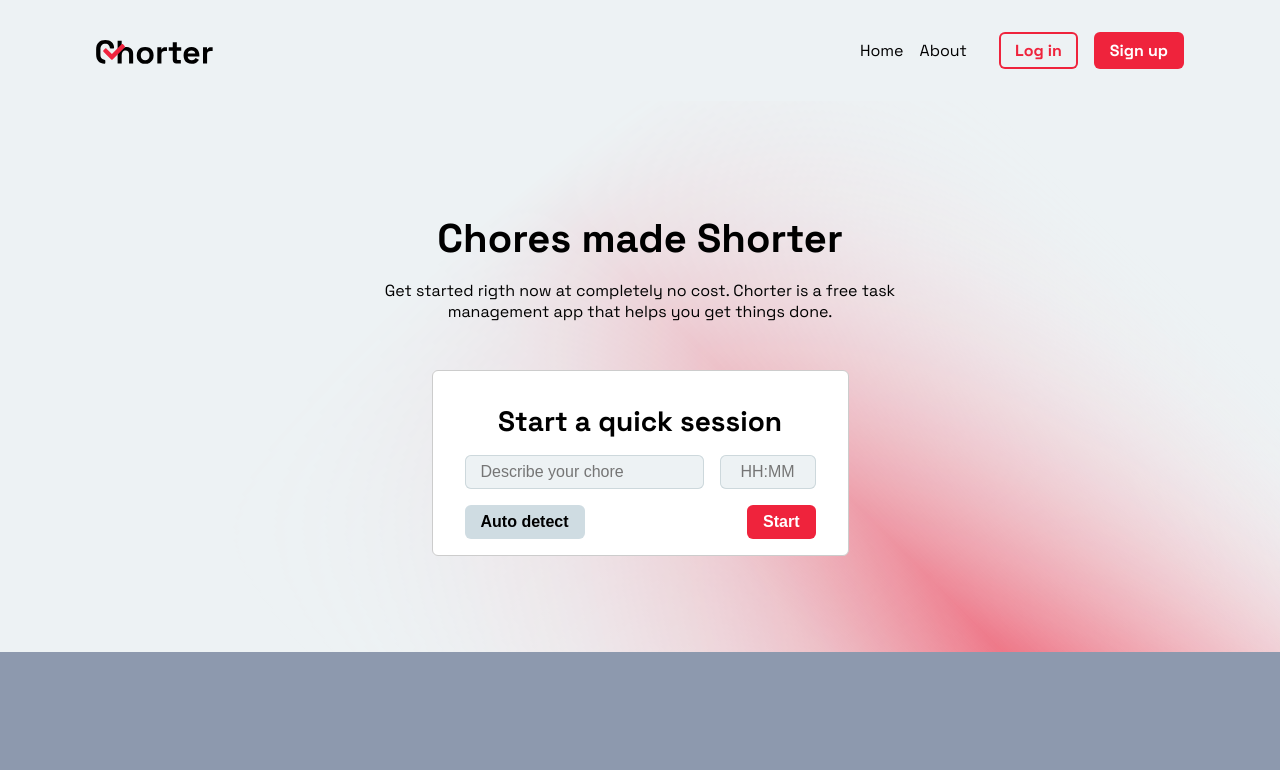
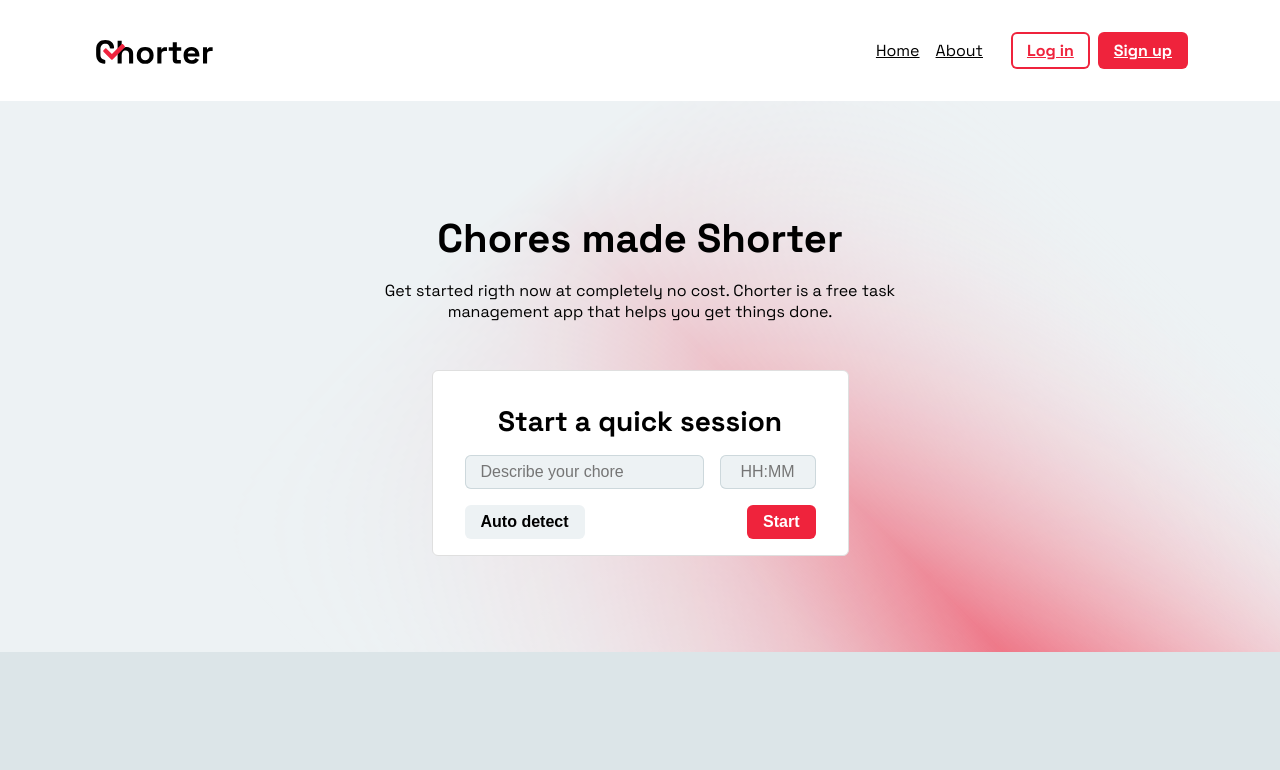
Before and after one commit to lutzseverino/dam-m04--chorter, a Next.js app: page / in a window 1280 px wide. Shown: the top 770 px of the page. Built offline with nearby package versions, Linux system fonts and the light colour scheme.

Commit message:
fix: organize css colors

```diff
--- a/components/Section.jsx
+++ b/components/Section.jsx
@@ -10,8 +10,7 @@ const StyledSection = styled.section`
   background-size: cover;
 
   background-color: ${({ isOpposite }) =>
-    isOpposite ? "#8d99ae" : "var(--background)"};
-  color: ${({ isOpposite }) => (isOpposite ? "white" : "black")};
+    isOpposite ? "var(--foreground-tone1)" : "var(--foreground)"};
 `;
 
 /**
@@ -32,6 +31,7 @@ const StyledSectionContent = styled.div`
 
   @media (max-width: 768px) {
     flex-direction: column;
+    padding: 48px 16px;
   }
 `;
 
--- a/components/actions/Button.jsx
+++ b/components/actions/Button.jsx
@@ -1,20 +1,21 @@
 import styled, { css } from "styled-components";
 import getSize from "./sizeUtils";
+
+import A from "../typography/Link";
 
 const getVariant = (variant) =>
   ({
     primary: css`
       background-color: var(--primary);
-      color: #fff;
+      color: var(--background);
     `,
     stroke: css`
-      background-color: transparent;
+      color: var(--primary);
       box-shadow: inset 0px 0px 0px 2px var(--primary);
-      color: var(--primary);
     `,
     secondary: css`
-      background-color: var(--secondary);
-      color: #000;
+      background-color: var(--foreground);
+      color: var(--background-opposite);
     `,
   }[variant]);
 
@@ -28,8 +29,6 @@ const StyledActionable = css`
   border: none;
 
   opacity: 1;
-  background-color: var(--primary);
-  color: #fff;
 
   font-weight: bold;
 
@@ -60,7 +59,7 @@ const StyledButton = styled.button`
   ${StyledActionable}
 `;
 
-const StyledA = styled.a`
+const StyledA = styled(A)`
   ${StyledActionable}
 `;
 
--- a/components/actions/Dialog.jsx
+++ b/components/actions/Dialog.jsx
@@ -3,10 +3,12 @@ import styled, { css } from "styled-components";
 
 const StyledBackdrop = styled.div`
   position: fixed;
+
   top: 0;
   left: 0;
   right: 0;
   bottom: 0;
+
   background: rgba(0, 0, 0, 0.5);
 `;
 
@@ -20,12 +22,14 @@ const StyledDialog = styled.div`
       transform: translate(-50%, -50%);
     `}
 
+  padding: 16px 32px;
+
   max-width: 64ch;
 
-  background: white;
-  padding: 16px 32px;
+  background: var(--background);
+
   border-radius: 6px;
-  border: 1px solid #cccccc;
+  border: 1px solid var(--background-border);
 `;
 
 const Dialog = ({ onClose, children, floating }) => {
--- a/components/actions/Input.jsx
+++ b/components/actions/Input.jsx
@@ -8,12 +8,12 @@ const StyledInput = styled.input`
   justify-content: space-between;
   align-items: center;
 
-  background-color: var(--background);
+  background-color: var(--foreground);
 
   border-radius: 6px;
   border: none;
 
-  box-shadow: inset 0px 0px 0px 1px var(--background-tone);
+  box-shadow: inset 0px 0px 0px 1px var(--foreground-border);
 
   ${({ size }) => getSize(size)}
 
@@ -23,8 +23,7 @@ const StyledInput = styled.input`
 
   &:disabled {
     cursor: not-allowed;
-    background-color: var(--background-tone);
-    box-shadow: inset 0px 0px 0px 1px var(--background-secondary-tone);
+    opacity: 0.5;
   }
 `;
 
--- a/styles/globals.css
+++ b/styles/globals.css
@@ -5,13 +5,27 @@
     "Roboto Mono", "Oxygen Mono", "Ubuntu Monospace", "Source Code Pro",
     "Fira Mono", "Droid Sans Mono", "Courier New", monospace;
 
-  --foreground: #000;
-  --background: #edf2f4;
-  --background-tone: #cdd8dc;
-  --background-secondary-tone: #b7c3c8;
+  /*
+  * Tones taken from https://colordesigner.io/
+  * Generate 8 tones, use first 2.
+  *
+  * Use the second tone for borders.
+  */
+  --primary: #ef233c;
 
-  --primary: #ef233c;
-  --secondary: #CFDCE2;
+  --background: white;
+  --background-opposite: black;
+
+  --foreground: #edf2f4;
+  --foreground-tone1: #dce5e8;
+  --foreground-tone2: #cdd8dc;
+
+  --foreground-opposite: #2b2d42;
+  --foreground-opposite-tone1: #34364b;
+  --foreground-opposite-tone2: #3d3f54;
+
+  --background-border: #dfdfdf;
+  --foreground-border: #cdd8dc;
 }
 
 * {
@@ -27,11 +41,10 @@ body {
 }
 
 body {
-  color: var(--foreground);
+  color: var(--background-opposite);
   background: var(--background);
 }
 
 a {
   color: inherit;
-  text-decoration: none;
 }
```
